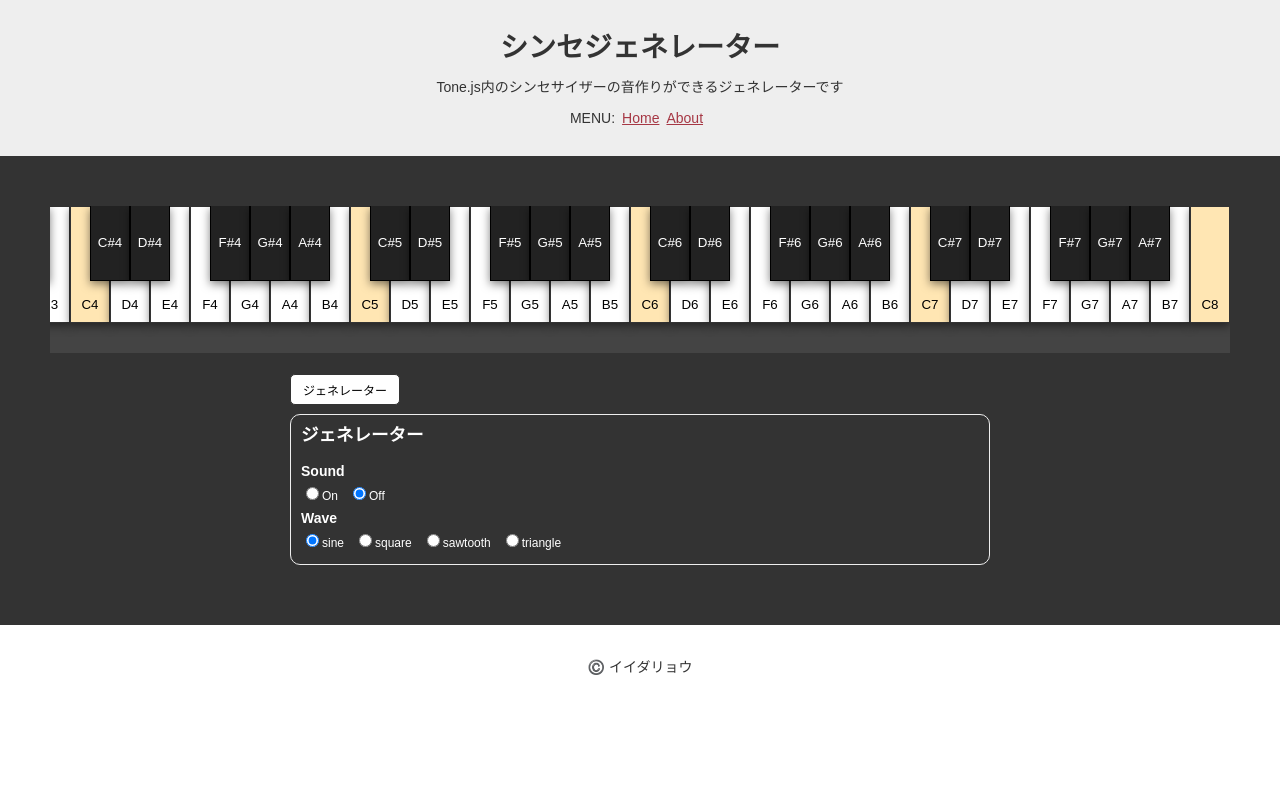
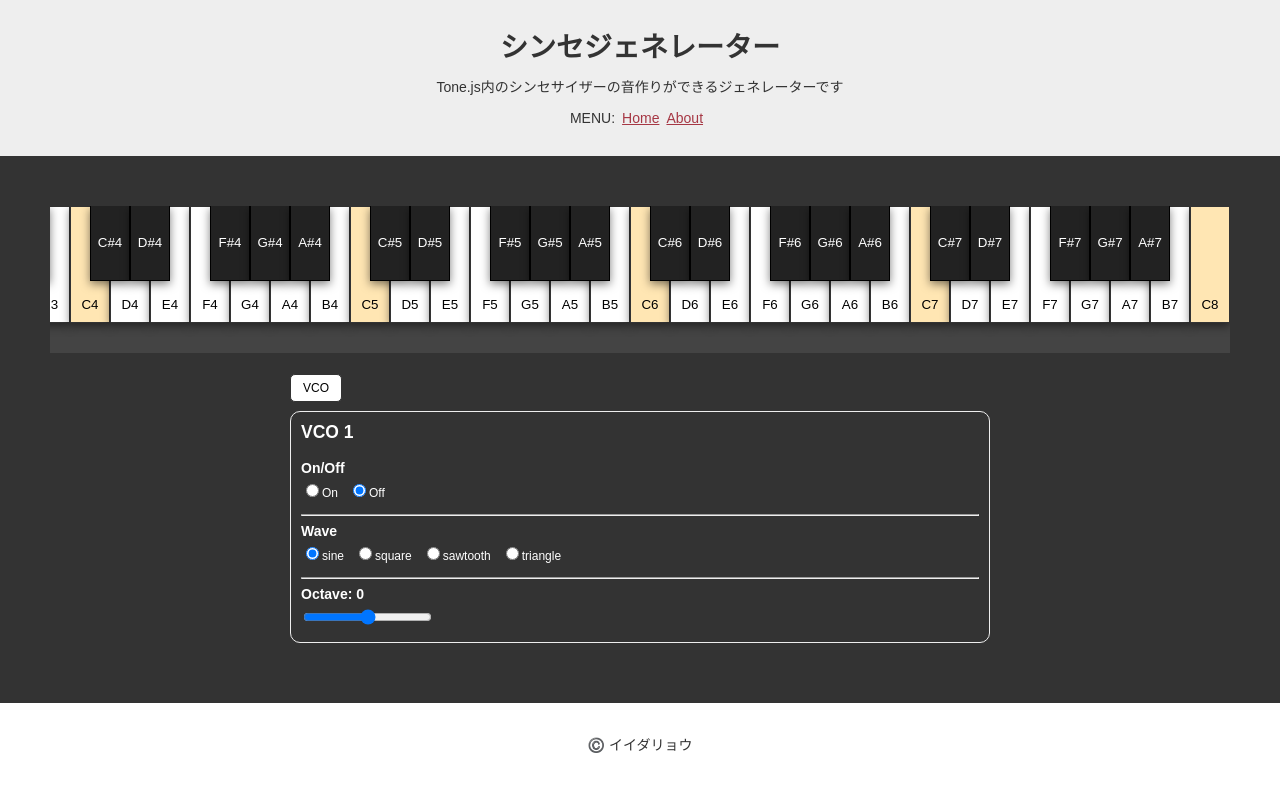
Before and after one commit to ryo-i/synth-generator, a Next.js app: page / in a window 1280 px wide. Shown: the top 792 px of the page. Built offline with nearby package versions, Linux system fonts and the light colour scheme.

Commit message:
VCOにオクターブ変更を追加 #3

```diff
--- a/components/Inner.tsx
+++ b/components/Inner.tsx
@@ -175,26 +175,11 @@ const ScalePlayer = styled.div`
 function Inner() {
   // Hooks
   const [synth, setSynth] = useState(null);
-  // const [scales, setScales] = useState([]);
-  // const [scale, setScale] = useState(['-']);
-  // const [keyValue, setKeyValue] = useState(inner.keyTypeButtons[0].value);
-  // const [keyType, setKeyType] = useState(inner.keyTypeButtons[0].keyTypeName);
-  // const [scaleInterval, setScaleInterval] = useState('-');
-  // const [scaleValue, setScaleValue] = useState(inner.scaleTypes[0].scaleValue);
-  // const [scaleKeys, setScaleKeys] = useState(inner.scaleTypes[0].scaleKeys.join(', '));
-  // const [scaleName, setScaleName] = useState(inner.scaleTypeButtons.basicScale[0].scaleName);
   const keyElement = useRef<HTMLInputElement>(null);
-  // const scaleTypeElement = useRef<HTMLInputElement>(null);
   const [keyButtons, setKeyButtons] = useState([]);
   const [sound, setSound] = useState(false);
   const [carrentWaveType, setCarrentWaveType] = useState('sine');
-
-
-  // オブジェクト設定
-  // interface scaleTypes {
-  //   scaleValue: string;
-  //   scaleKeys: number[];
-  // };
+  const [octave, setOctave] = useState(0);
 
   interface keyButtons {
     value: string;
@@ -202,19 +187,6 @@ function Inner() {
     onClick: boolean;
     keyName: string;
   };
-
-  // interface keyTypeButtons {
-  //   value: string;
-  //   keyTypeName: string;
-  //   className: string;
-  //   defaultChecked: boolean;
-  // };
-
-  // interface scaleTypeButtons {
-  //   scaleValue: string;
-  //   scaleName: string;
-  //   defaultChecked: boolean;
-  // };
 
 
   // 鍵盤データ設定
@@ -255,196 +227,42 @@ function Inner() {
   },[]);
 
 
-  // 鍵盤リセット
-  // const resetKey = (): void => {
-  //   const keyElements: HTMLCollection = keyElement.current.children;
-  //   for (let i = 0; i < keyElements.length; i++) {
-  //     if (keyElements[i].classList.contains('current')) {
-  //       keyElements[i].classList.remove('current');
-  //     }
-  //   }
-  // };
+  // オクターブ変更後の音程を取得
+  const getOctaveKey = (KeyValue) => {
+    let currentNumber = 0;
+    for (let i = 0; i < keyButtons.length; i++) {
+      if (keyButtons[i].value == KeyValue) {
+        currentNumber = i;
+      }
+    }
+    let changeOctaveNumber = currentNumber + (octave * 12);
+    const changeOctaveKey = keyButtons[changeOctaveNumber] ? keyButtons[changeOctaveNumber].value : '';
+    return changeOctaveKey;
+  }
 
 
-  // 鍵盤カレント
-  // const currentKey = (currentScale): void => {
-  //   const keyElements: HTMLCollection = keyElement.current.children;
-  //   for (let i = 0; i < keyElements.length; i++) {
-  //     const getKeyElement: HTMLButtonElement = keyElements[i] as HTMLButtonElement;
-  //     const keyText: string = getKeyElement.value;
-  //     if (currentScale.includes(keyText)) {
-  //       keyElements[i].classList.add('current');
-  //     }
-  //   }
-  // };
+  // 鍵盤を押したら音を鳴らす
+  const keyAttack = (e) => {
+    const eventTarget: HTMLButtonElement = e.target as HTMLButtonElement;
+    const KeyValue: string = eventTarget.value;
+    const changeOctaveKey = getOctaveKey(KeyValue);
+    console.log('changeOctaveKey', changeOctaveKey);
 
-
-  // 最新のスケール取得
-  // const getScale = (key: string, scales: string[][]): string[] => {
-  //   let getCurrentScale: string[];
-  //   for (let i = 0 ; i < scales.length; i++) {
-  //     if (scales[i].indexOf(key) === 0) {
-  //       getCurrentScale = scales[i];
-  //     }
-  //   }
-  //   return getCurrentScale;
-  // };
-
-
-  // 鍵盤の構成音のテキスト取得
-  // const scaleKeysText = (scale: string[]): string[] => {
-  //   let scaleKeysText: string[] = [];
-  //   for (let i = 0; i < scale.length; i++) {
-  //     const getScaleText: string = scale[i].slice(0, -1);
-  //     scaleKeysText.push(getScaleText);
-  //   }
-  //   return scaleKeysText;
-  // };
-
-  // const minimumDistance = 10;
-  // let startX = 0;
-  // let startY = 0;
-  // let endX = 0;
-  // let endY = 0;
-
-  // ボタンクリック時に音を再生
-  const keyAttack = (e) => {
-    console.log('sound', sound)
-    if (sound) {
-      const eventTarget: HTMLButtonElement = e.target as HTMLButtonElement;
-      const KeyValue: string = eventTarget.value;
-
-      // startX = e.pageX
-      // startY = e.pageY
-
+    if (sound && changeOctaveKey) {
       synth.type = carrentWaveType;
-      synth.frequency.value = KeyValue;
+      synth.frequency.value = changeOctaveKey;
       synth.start();
     }
   };
 
-  // const keyMove = (e) => {
-  //   endX = e.pageX
-  //   endY = e.pageY
-  // };
 
+ // 鍵盤を押したら音を止める
   const keyRelease = (e) => {
     synth.stop();
-
-    // const distanceX = Math.abs(endX - startX)
-    // const distanceY = Math.abs(endX - startY)
-
-    // if (distanceX > distanceY && distanceX > minimumDistance) {
-    //   console.log('スワイプ');
-    //   synth.stop();
-    // }
-    // console.log('end')
   };
 
 
-  // 再生ボタン
-  // let changeScalePlay = (): void => {
-  //   Tone.Transport.stop();
-  //   Tone.Transport.cancel();
-
-  //   const currentScale = scale;
-  //   const synth = new Tone.Synth().toDestination();
-  //   const seq = new Tone.Sequence((time, note) => {
-  //     synth.triggerAttackRelease(note, '8n', time);
-  //   }, currentScale).start(0);
-  //   seq.loop = false;
-  //   Tone.Transport.bpm.value = 80;
-
-  //   Tone.Transport.start();
-  // };
-
-  // スケールタイプ取得
-  // const getScaleTypes = (getScaleValue: string): scaleTypes => {
-  //   let getScaleTypes: scaleTypes;
-  //   for (let i = 0; i < inner.scaleTypes.length; i++) {
-  //     if (inner.scaleTypes[i].scaleValue === getScaleValue) {
-  //       getScaleTypes = inner.scaleTypes[i];
-  //     }
-  //   }
-  //   return getScaleTypes;
-  // };
-
-
-  // スケール取得
-  // const getScales = (scaleTypes: scaleTypes): string[][] => {
-  //   let getScales: string[][] = [];
-  //   for (let i = 0 ; i < inner.keyButtons.length; i++) {
-  //     getScales.push([]);
-  //     for (var  j = 0; j < scaleTypes['scaleKeys'].length; j++){
-  //       const key: string = inner.scale[i+scaleTypes['scaleKeys'][j]];
-  //       getScales[i].push(key);
-  //     }
-  //   }
-  //   return getScales;
-  // };
-
-
-  // スケール構成音変更
-  // const changeScaleInterval = (currentScales: string[][]): void => {
-  //   const getCurrentScale: string[] = getScale(keyValue, currentScales);
-  //   setScale(getCurrentScale);
-  //   resetKey();
-  //   currentKey(getCurrentScale);
-
-  //   const getScalesIntervalsArray: string[] = scaleKeysText(getCurrentScale);
-  //   const getScalesIntervals: string = getScalesIntervalsArray.join(', ');
-  //   setScaleInterval(getScalesIntervals);
-  // };
-
-
-  // スケール初期設定
-  // useEffect(() => {
-  //   const getCurrentScaleTypes: scaleTypes = getScaleTypes(scaleValue);
-  //   const getCurrentScales: string[][] = getScales(getCurrentScaleTypes);
-  //   setScales(getCurrentScales);
-  //   setScale(getCurrentScales[0]);
-  //   changeScaleInterval(getCurrentScales);
-  // },[]);
-
-
-  // キー変更イベント
-  // const keyTypeSelect = (e: React.ChangeEvent<HTMLInputElement>): void => {
-  //   const getKeyValue: string = e.target.value;
-  //   setKeyValue(getKeyValue);
-
-  //   const scaleArray: string[] = [];
-  //   scaleArray.push(getKeyValue);
-  //   const getKeyTypeName = scaleKeysText(scaleArray);
-  //   const getkey = getKeyTypeName[0];
-  //   setKeyType(getkey);
-
-  //   const getCurrentScale: string[] = getScale(getKeyValue, scales);
-  //   setScale(getCurrentScale);
-  //   resetKey();
-  //   currentKey(getCurrentScale);
-
-  //   const getScalesIntervalsArray: string[] = scaleKeysText(getCurrentScale);
-  //   const getKeyType: string = getScalesIntervalsArray[0];
-  //   const getScalesIntervals: string = getScalesIntervalsArray.join(', ');
-  //   setKeyType(getKeyType);
-  //   setScaleInterval(getScalesIntervals);
-  // }
-
-
-  // スケール変更イベント
-  // const scaleTypeSelect = (e: React.ChangeEvent<HTMLInputElement>): void => {
-  //   const getScaleValue: string = e.target.value;
-  //   const getCurrentScaleTypes: scaleTypes = getScaleTypes(getScaleValue);
-  //   const getScaleName: string = e.target.dataset.scaleName;
-  //   setScaleValue(getCurrentScaleTypes.scaleValue);
-  //   setScaleKeys(getCurrentScaleTypes.scaleKeys.join(', '));
-  //   setScaleName(getScaleName);
-
-  //   const getCurrentScales: string[][] = getScales(getCurrentScaleTypes);
-  //   setScales(getCurrentScales);
-  //   changeScaleInterval(getCurrentScales);
-  // }
-
+  // On/Off
   const startSound = (e: React.ChangeEvent<HTMLInputElement>): void => {
     const KeyValue: string = e.target.value;
     console.log('KeyValue', KeyValue)
@@ -455,9 +273,18 @@ function Inner() {
     }
   };
 
-  const changeType = (e: React.ChangeEvent<HTMLInputElement>): void => {
+
+  // 波形変更
+  const changeWaveType = (e: React.ChangeEvent<HTMLInputElement>): void => {
     const KeyValue: string = e.target.value;
     setCarrentWaveType(KeyValue);
+  };
+
+
+  // オクターブ変更
+  const changeOctave = (e: React.ChangeEvent<HTMLInputElement>): void => {
+    const KeyValue: number = Number(e.target.value);
+    setOctave(KeyValue);
   };
 
 
@@ -483,50 +310,43 @@ function Inner() {
           </div>
         </div>
         <div id="scale_type">
-          {/* <div id="scale_type">
-          <section id="scale_text">
-            <h2 id="scale_name">{scaleName}（{keyType}）</h2>
-            <p id="scale_keys">構成音：{scaleKeys}</p>
-            <p id="scale_interval"><button value="start" className="start_button" onClick={changeScalePlay}>▶︎</button>音階：{scaleInterval}</p>
-          </section>
-          <div id="key_types">
-            <dl id="root">
-              <dt>キー</dt>
-              {inner.keyTypeButtons.map((val: keyTypeButtons) =>
-                <dd><label key={val.value} className={val.className}><input key={val.value} type="radio" name="key_type" value={val.value} onChange={keyTypeSelect}
-                defaultChecked={val.defaultChecked || null} />{val.keyTypeName}</label></dd>
-              )}
-            </dl>
-          </div> */}
           <Tabs>
             <nav  id="scale_menu">
               <TabList>
-                  <Tab>ジェネレーター</Tab>
+                  <Tab>VCO</Tab>
               </TabList>
             </nav>
             <div id="scale_types">
               <TabPanel>
                 <section id="tonality" className="scale_type">
-                  <h3>ジェネレーター</h3>
+                  <h3>VCO 1</h3>
                   <dl id="basic_scale">
-                    <dt>Sound</dt>
-                    <dd><label><input type="radio" name="sound" value="on" onChange={startSound}
-                     />On</label>
-                     <label><input type="radio" name="sound" value="off" onChange={startSound} defaultChecked
-                     />Off</label></dd>
-                     <dt>Wave</dt>
-                    <dd>{inner.waveTypes.map((type, index) =>
-                    <label key={index}><input type="radio" name="type" value={type} onChange={changeType} defaultChecked={index === 0 ? true : false}
-                    />{type}</label>
-                    )}</dd>
+                    <dt>On/Off</dt>
+                    <dd>
+                      <label>
+                        <input type="radio" name="sound" value="on" onChange={startSound} />On
+                      </label>
+                      <label>
+                        <input type="radio" name="sound" value="off" onChange={startSound} defaultChecked />Off
+                      </label>
+                    </dd>
+                    <hr />
+                    <dt>Wave</dt>
+                    <dd>
+                      {inner.waveTypes.map((waveType, index) =>
+                        <label key={index}>
+                          <input type="radio" name="waveType" value={waveType} onChange={changeWaveType} defaultChecked={index === 0 ? true : false} />{waveType}
+                        </label>
+                      )}
+                    </dd>
+                    <hr />
+                    <dt>Octave: {octave}</dt>
+                    <dd>
+                      <label>
+                        <input type="range" name="octave" value={octave} onChange={changeOctave}  min="-3" max="3" />
+                      </label>
+                    </dd>
                   </dl>
-                  {/* <dl id="basic_scale">
-                    <dt>基本スケール</dt>
-                    {inner.scaleTypeButtons.basicScale.map((val: scaleTypeButtons) =>
-                      <dd><label key={val.scaleValue}><input key={val.scaleValue} type="radio" name="scale_type" value={val.scaleValue} data-scale-name={val.scaleName} onChange={scaleTypeSelect}
-                      defaultChecked={val.defaultChecked || null} />{val.scaleName}</label></dd>
-                    )}
-                    </dl> */}
                 </section>
               </TabPanel>
             </div>
--- a/pages/about.tsx
+++ b/pages/about.tsx
@@ -53,7 +53,7 @@ function About() {
             <section>
                 <h2>進捗</h2>
                 <ul>
-                    <li>スワイプで音を止める-4 <a href="https://github.com/ryo-i/synth-generator/issues/3">#3</a></li>
+                    <li>VCOにオクターブ変更を追加 <a href="https://github.com/ryo-i/synth-generator/issues/3">#3</a></li>
                 </ul>
             </section>
             <section>
```
Also changed, not shown: 1 other file (tests, documents, lock files or other folders).
